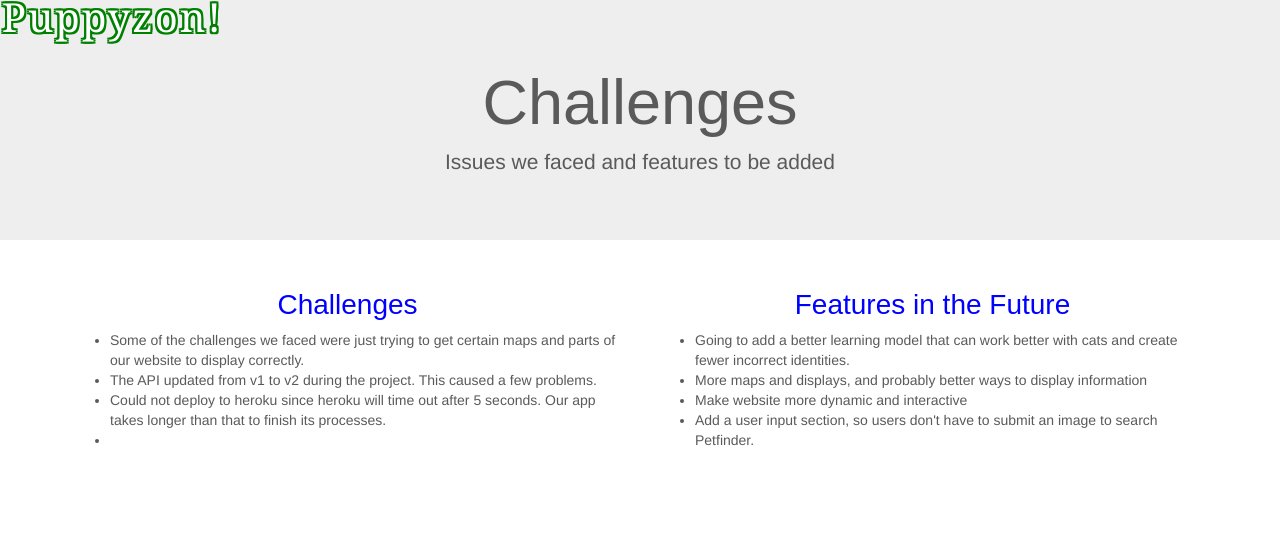
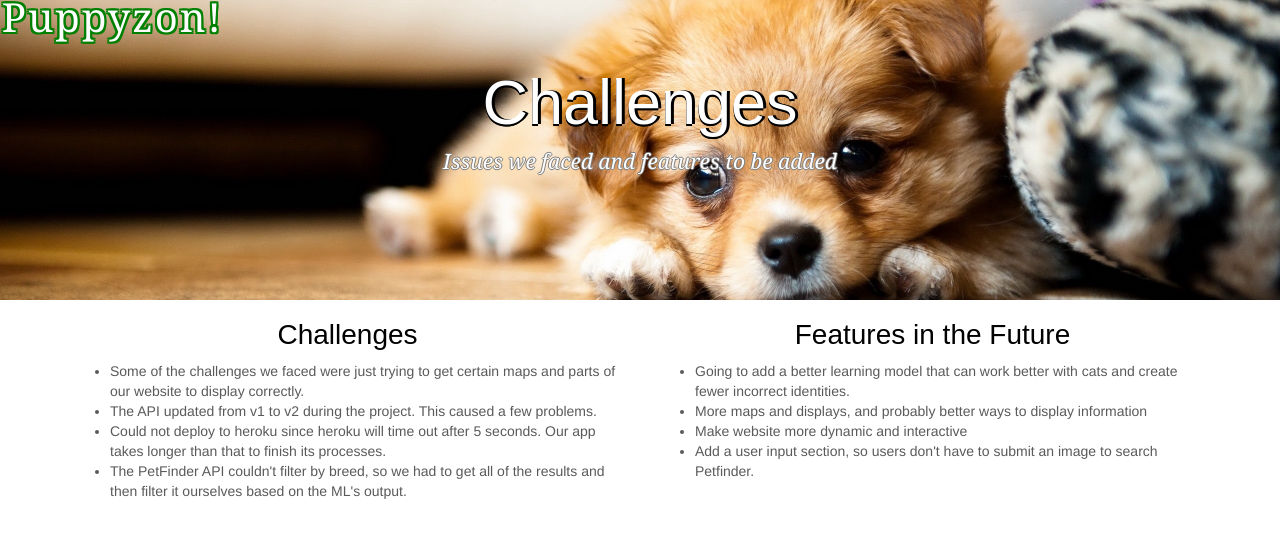
Before and after one commit to cschurter/PuppyZonWorking, a Flask app: page /challenges in a window 1280 px wide. Shown: the top 538 px of the page. Run offline with Flask 2, Linux system fonts and the light colour scheme; some libraries are stand-ins or nearby versions.

Commit message:
added one more detail to challenges

```diff
--- a/static/css/style.css
+++ b/static/css/style.css
@@ -1,10 +1,11 @@
 /* CSS stylesheet */
 h1 {
   font-family: "Avant Garde", Avantgarde, "Century Gothic", CenturyGothic, AppleGothic, sans-serif;
-  color:blue;
+  color:black;
   font-size: 28px;
   /* align-items: center; */
   text-align: center;
+  font-weight:500;
 }
 
 #homepage_title{
@@ -25,10 +26,50 @@ h1 {
   /* align-items: center; */
   text-align: center;
 }
-/*
-.jumbotron{
-  color: blue;
-} */
+.jumbotron {
+  margin-bottom: 0px;
+  background-image: url('../images/sad_puppy.jpg');
+  /* background-image: url(https://media.istockphoto.com/photos/programming-code-abstract-technology-background-of-software-deve-picture-id629285904?k=6&m=629285904&s=612x612&w=0&h=GbdupQECY8IAzSkFu5fZuXV7angui0S3j64KRS2Ed6M=); */
+  /* background-image: url(https://cdn-images-1.medium.com/max/1200/1*t85v4n8AFkw3N3MFIgLNNw.jpeg); */
+  /* background-image: url(http://www.cottagesonmountaincreek.com/wp-content/uploads/2015/12/bright-road-1080x675.jpg); */
+  background-position: 0% 40%;
+  background-size: cover;
+  background-repeat: no-repeat;
+  font-family: Georgia, serif;
+  min-height:300px;
+}
+
+#jumbo_process{
+  margin-bottom: 0px;
+  background-image: url('../images/business_dog.jpg');
+  /* background-image: url(https://media.istockphoto.com/photos/programming-code-abstract-technology-background-of-software-deve-picture-id629285904?k=6&m=629285904&s=612x612&w=0&h=GbdupQECY8IAzSkFu5fZuXV7angui0S3j64KRS2Ed6M=); */
+  /* background-image: url(https://cdn-images-1.medium.com/max/1200/1*t85v4n8AFkw3N3MFIgLNNw.jpeg); */
+  /* background-image: url(http://www.cottagesonmountaincreek.com/wp-content/uploads/2015/12/bright-road-1080x675.jpg); */
+  background-position: 0% 40%;
+  background-size: cover;
+  background-repeat: no-repeat;
+  font-family: Georgia, serif;
+  min-height:300px;
+}
+
+#Jumbo-text{
+  color: white;
+  text-shadow: -1px 0 black, 0 2px black, 2px 0 black, 0 -1px black;
+  letter-spacing: 1px;
+  word-spacing: .5px;
+}
+
+#Jumbo-description{
+  color:white;
+  font-style: italic;
+  text-shadow: -1px 0 grey, 0 1px grey, 1px 0 grey, 0 -1px grey;
+}
+
+#Jumbo_welcome{
+  color: white;
+  font-style: bold;
+  text-shadow: 3px 0 black, 0 2px black, 2px 0 black, 0 2px black;
+}
 
 .textarea{
 size: 10px;
--- a/templates/challenges.html
+++ b/templates/challenges.html
@@ -111,7 +111,7 @@
                 <li> Some of the challenges we faced were just trying to get certain maps and parts of our website to display correctly.</li>
                 <li> The API updated from v1 to v2 during the project. This caused a few problems.</li>
                 <li> Could not deploy to heroku since heroku will time out after 5 seconds. Our app takes longer than that to finish its processes.</li>
-                <li> </li>
+                <li> The PetFinder API couldn't filter by breed, so we had to get all of the results and then filter it ourselves based on the ML's output.  </li>
               </ul>
             </div>
             <div class="col-md-6">
```
Also changed, not shown: static/images/business_dog.jpg (added), static/images/sad_puppy.jpg (added).
